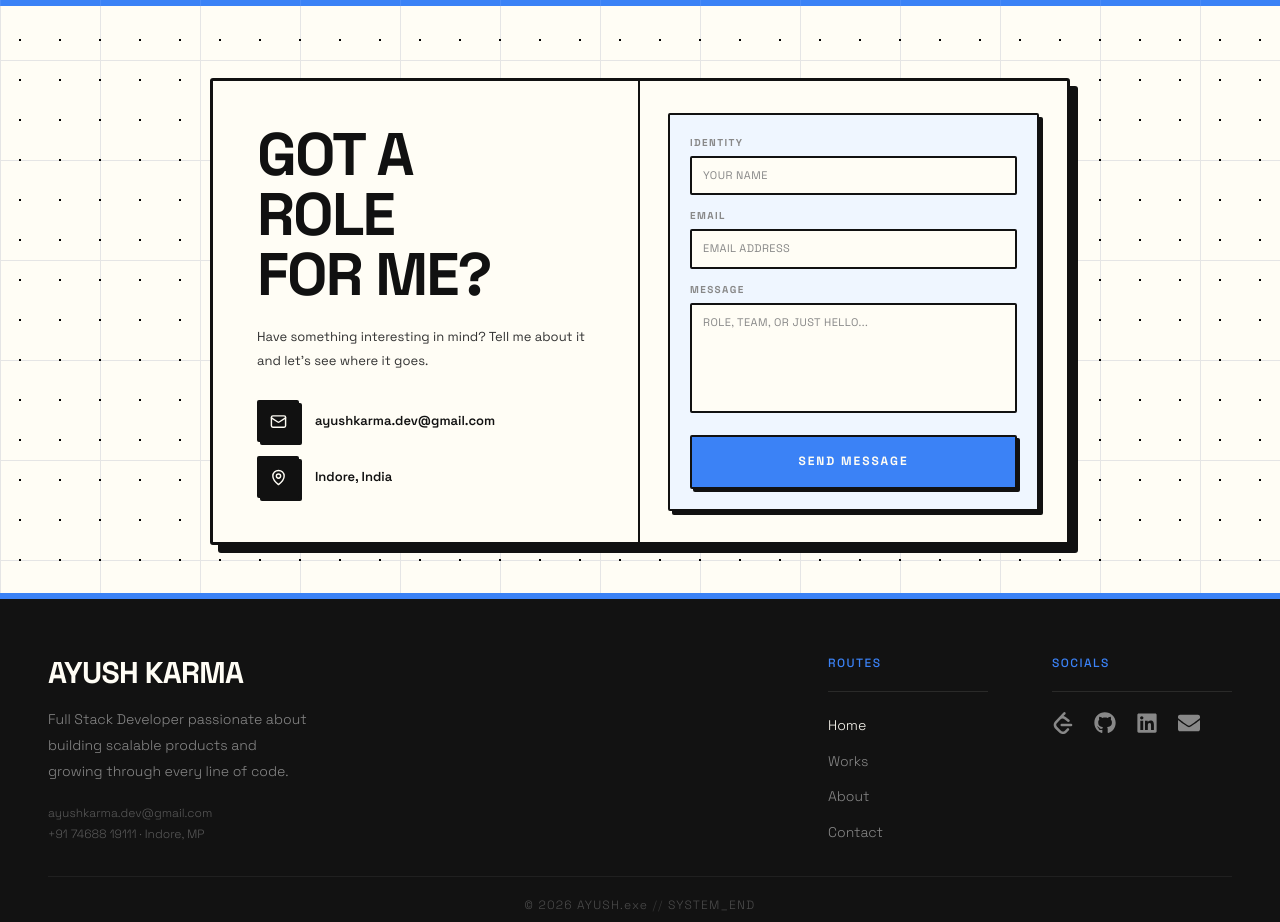
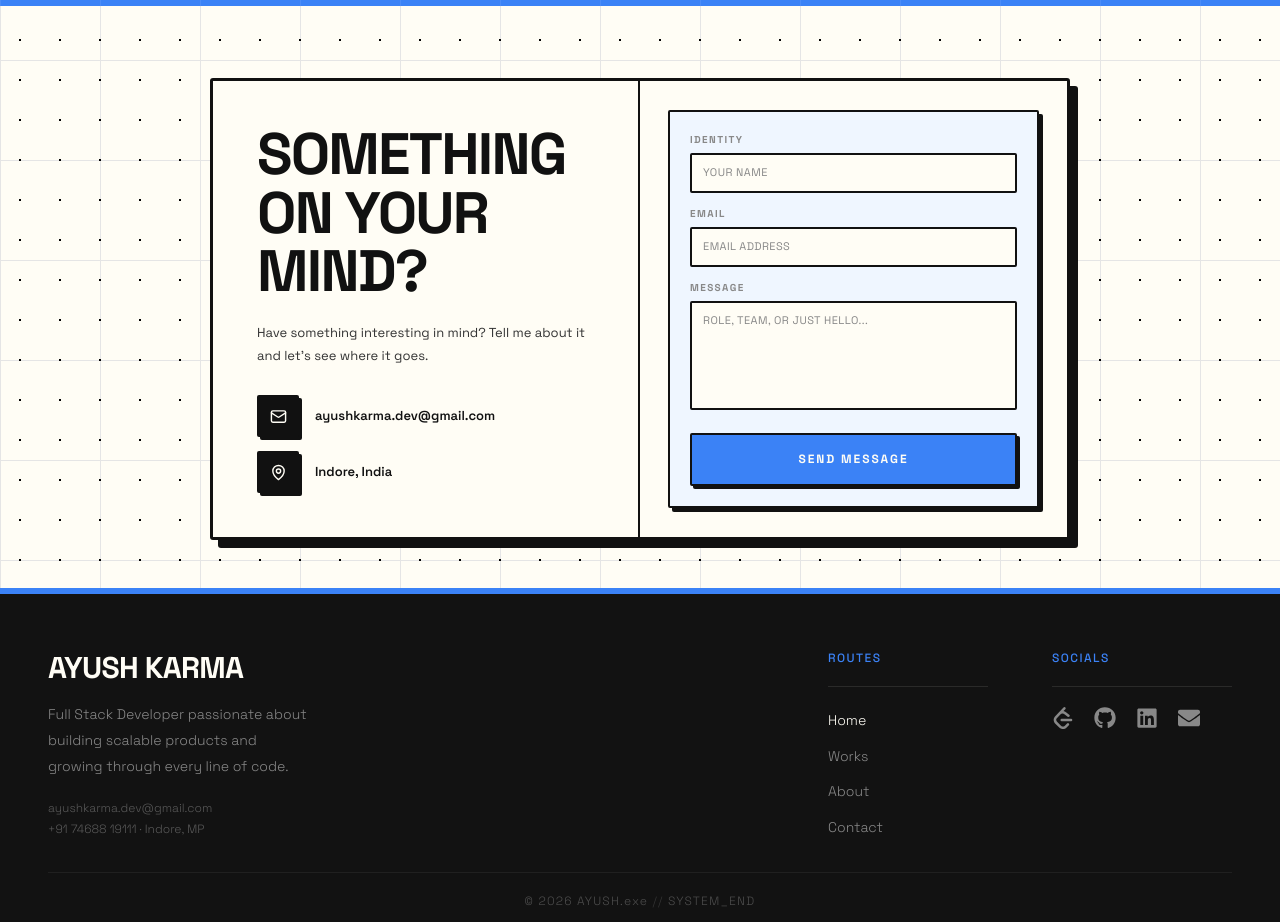
Before and after one commit to iamayushkarma/portfolio, a React (Vite) app: page / in a window 1280 px wide. Shown: the part 5740-6662 px from the top of the page. Built offline with nearby package versions, Linux system fonts and the light colour scheme; no server answers.

Commit message:
fix: update ContactSection heading for clarity and engagement

```diff
--- a/src/sections/ContactSection.tsx
+++ b/src/sections/ContactSection.tsx
@@ -53,12 +53,12 @@ export default function ContactSection() {
             className="flex flex-col justify-between p-6 md:p-11 border-b-2 md:border-b-0 md:border-r-2 border-ink"
           >
             <div>
-              <h2 className="font-sans font-black uppercase leading-none tracking-[-0.03em] text-ink mb-5 text-[2.7rem] md:text-5xl lg:text-6xl">
-                Got A
+              <h2 className="font-sans font-black uppercase leading-none tracking-[-0.03em] text-ink mb-5 text-[2.5rem] md:text-[3rem] lg:text-[3.65rem]">
+                Something
                 <br />
-                Role
+                On Your
                 <br />
-                For Me?
+                Mind?
               </h2>
               <p className="font-sans text-[13px] leading-[1.8] text-charcoal">
                 Have something interesting in mind? Tell me about it and let's
```
